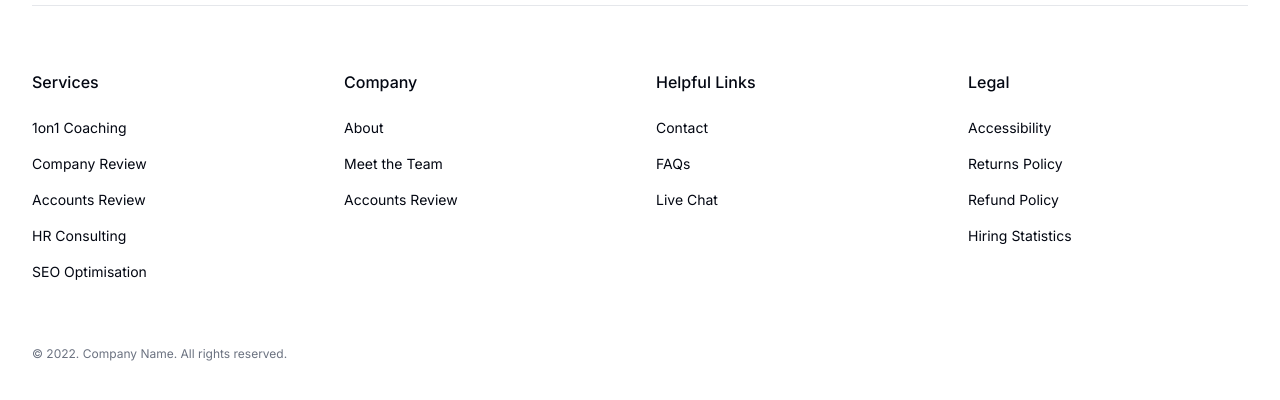
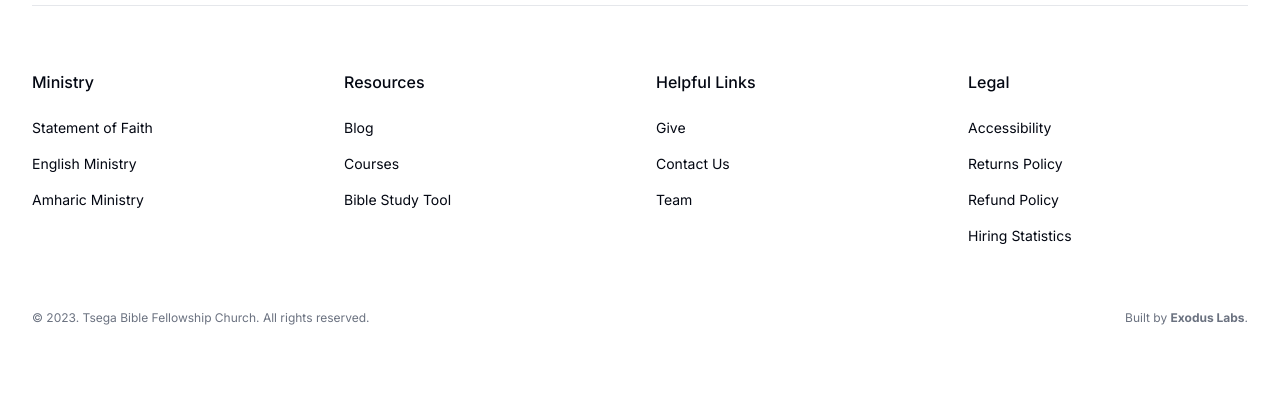
Before and after one commit to michaelshimeles/church-platform, a Next.js app: page / in a window 1280 px wide. Shown: the part 2386-2786 px from the top of the page. Built offline with nearby package versions, Linux system fonts and the light colour scheme; no server answers.

Commit message:
Cleaning up footer

```diff
--- a/app/faith/page.tsx
+++ b/app/faith/page.tsx
@@ -8,7 +8,7 @@ const FaithPage: React.FC<FaithPageProps> = ({ }) => {
             <div className="max-w-screen-xl px-4 py-8 sm:py-12 sm:px-6 lg:py-16 lg:px-8">
                 <div className="max-w-xl">
                     <h2 className="text-3xl font-bold sm:text-4xl">Our Statement of Faith</h2>
-                    <p className="mt-4 text-gray-300">
+                    <p className="mt-4 dark:text-gray-300">
                         Discover our unwavering faith in Our Lord Jesus Christ as we share our foundational beliefs on our Statement of Faith.
                     </p>
                 </div>
--- a/components/Footer.tsx
+++ b/components/Footer.tsx
@@ -1,5 +1,6 @@
 import React from 'react'
 import Image from 'next/image';
+import Link from 'next/link';
 
 const Footer = ({ }) => {
     return (
@@ -83,60 +84,47 @@ const Footer = ({ }) => {
                     className="grid grid-cols-1 gap-8 border-t light:border-gray-900 dark:border-gray-700 pt-8 sm:grid-cols-2 lg:grid-cols-4 lg:pt-16"
                 >
                     <div>
-                        <p className="font-medium">Services</p>
+                        <p className="font-medium">Ministry</p>
 
                         <ul className="mt-6 space-y-4 text-sm">
                             <li>
-                                <a href="#" className=" transition hover:opacity-75">
-                                    1on1 Coaching
+                                <a href="/faith" className=" transition hover:opacity-75">
+                                    Statement of Faith
+                                </a>
+                            </li>
+                            <li>
+                                <a href="/english-ministry" className=" transition hover:opacity-75">
+                                    English Ministry
                                 </a>
                             </li>
 
                             <li>
-                                <a href="#" className=" transition hover:opacity-75">
-                                    Company Review
-                                </a>
-                            </li>
-
-                            <li>
-                                <a href="#" className=" transition hover:opacity-75">
-                                    Accounts Review
-                                </a>
-                            </li>
-
-                            <li>
-                                <a href="#" className=" transition hover:opacity-75">
-                                    HR Consulting
-                                </a>
-                            </li>
-
-                            <li>
-                                <a href="#" className=" transition hover:opacity-75">
-                                    SEO Optimisation
+                                <a href="/amharic-ministry" className=" transition hover:opacity-75">
+                                    Amharic Ministry
                                 </a>
                             </li>
                         </ul>
                     </div>
 
                     <div>
-                        <p className="font-medium">Company</p>
+                        <p className="font-medium">Resources</p>
 
                         <ul className="mt-6 space-y-4 text-sm">
                             <li>
-                                <a href="#" className=" transition hover:opacity-75">
-                                    About
+                                <a href="/resources/blog" className=" transition hover:opacity-75">
+                                    Blog
                                 </a>
                             </li>
 
                             <li>
-                                <a href="#" className=" transition hover:opacity-75">
-                                    Meet the Team
+                                <a href="/coming-soon" className=" transition hover:opacity-75">
+                                    Courses
                                 </a>
                             </li>
 
                             <li>
-                                <a href="#" className=" transition hover:opacity-75">
-                                    Accounts Review
+                                <a href="/coming-soon" className=" transition hover:opacity-75">
+                                    Bible Study Tool
                                 </a>
                             </li>
                         </ul>
@@ -147,20 +135,20 @@ const Footer = ({ }) => {
 
                         <ul className="mt-6 space-y-4 text-sm">
                             <li>
-                                <a href="#" className=" transition hover:opacity-75">
-                                    Contact
+                                <a href="/give" className=" transition hover:opacity-75">
+                                    Give
+                                </a>
+                            </li>
+
+                            <li>
+                                <a href="/contact-us" className=" transition hover:opacity-75">
+                                    Contact Us
                                 </a>
                             </li>
 
                             <li>
                                 <a href="#" className=" transition hover:opacity-75">
-                                    FAQs
-                                </a>
-                            </li>
-
-                            <li>
-                                <a href="#" className=" transition hover:opacity-75">
-                                    Live Chat
+                                    Team
                                 </a>
                             </li>
                         </ul>
@@ -197,9 +185,16 @@ const Footer = ({ }) => {
                     </div>
                 </div>
 
-                <p className="text-xs text-gray-500">
-                    &copy; 2022. Company Name. All rights reserved.
-                </p>
+                <div className='flex w-full justify-between'>
+                    <p className="text-xs text-gray-500">
+                        &copy; 2023. Tsega Bible Fellowship Church. All rights reserved.
+                    </p>
+                    <Link href="https://www.exoduslabs.xyz" target='_blank'>
+                        <p className="text-xs text-gray-500">
+                            Built by <span className='font-bold hover:underline hover:underline-offset-1'>Exodus Labs</span>.
+                        </p>
+                    </Link>
+                </div>
             </div>
         </footer>
     );
```
